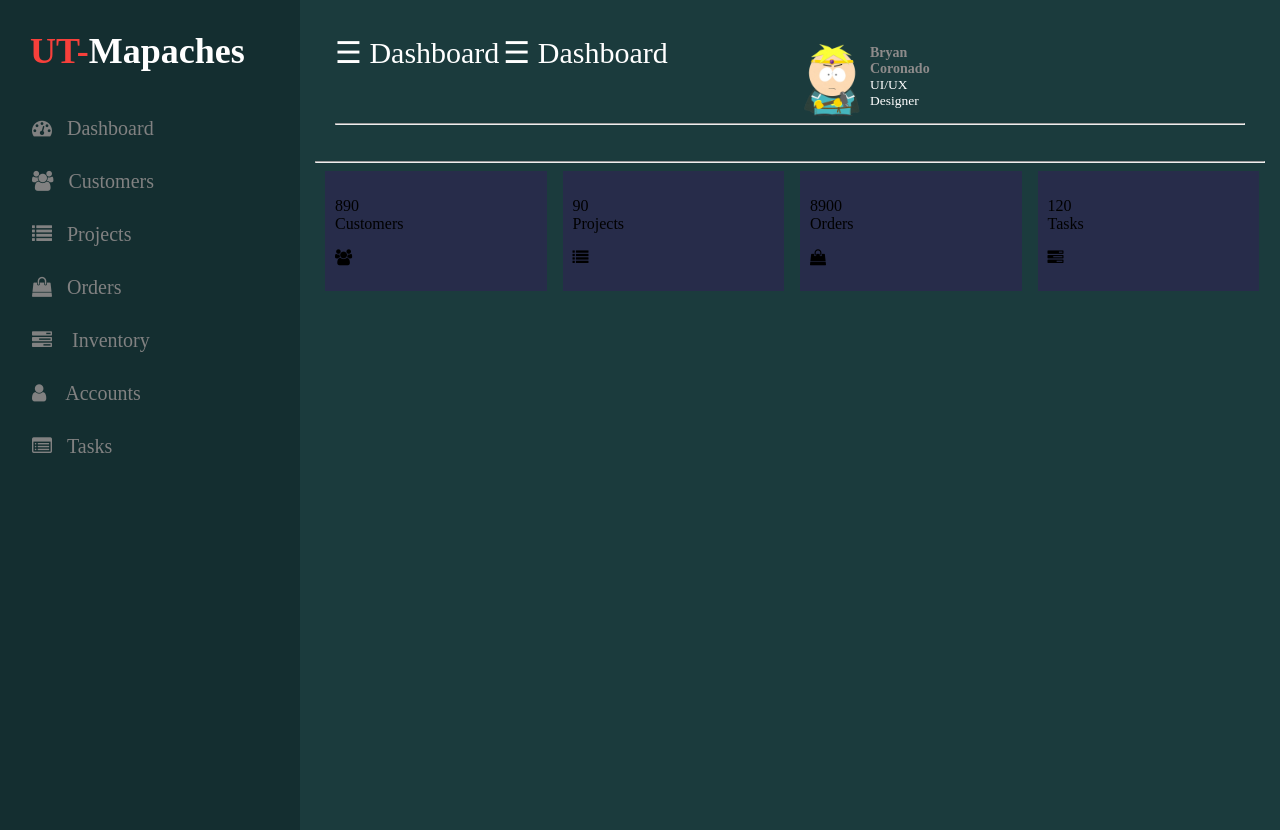
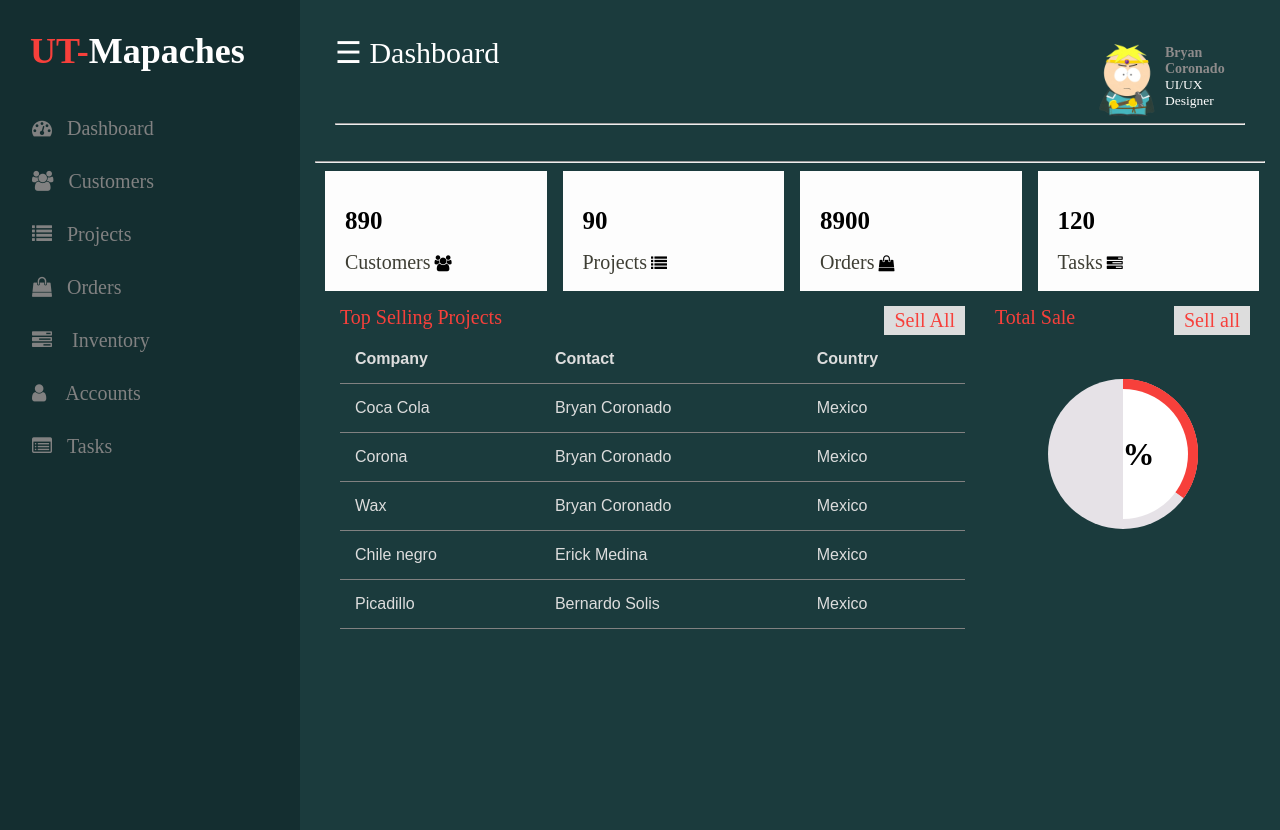
Before and after one commit to Bryancee/dashboard-uts, a plain HTML site: page index.html in a window 1280 px wide. Drawn offline with nearby package versions, Linux system fonts and the light colour scheme.

Commit message:
Terminamos css

```diff
--- a/css/dashboard.css
+++ b/css/dashboard.css
@@ -73,7 +73,7 @@ body{
 
 .profile{
     display: inline-block;
-    float: risght;
+    float: right;
     width: 160px;
 }
 
@@ -106,7 +106,143 @@ body{
 .box{
     width: 85%;
     height: 100px;
-    background-color: #272c4a;
+    background-color: #fdfdfd;
     margin-left: 10px;
     padding: 10px;
 }
+
+.box p{
+    color: rgb(0, 0, 0);
+    font-size: 25px;
+    font-weight: bold;
+    line-height: 40px;
+    padding-left: 10px;
+    margin-top: 20px;
+    display: inline-block;
+}
+
+.box span{
+    font-size: 20px;
+    font-weight: 400;
+    color: rgb(62, 62, 52);
+}
+
+.box-i  con{
+    font-size: 40px important;
+    float: right;
+    margin-top: 35px important;
+    color: #818181;
+    padding-right: 10px ;
+}
+
+.col-div-8{
+    width: 70%;
+    float: left;
+
+}
+
+.col-div-4{
+    width: 30%;
+    float: left;
+}
+
+.content-box{
+    padding: 15px;
+}
+
+.content-box p{
+    color: #f7403b;
+    font-size: 20px;
+    margin: 0;
+}
+
+.content-box p span{
+    float: right;
+    background-color: #ddd;
+    padding: 3px 10px;
+    font-size: 	1px important;
+}
+
+.box-8 .box4{
+    width: 95%;
+    background-color: #272c4a;
+    height: 350px;
+}
+
+.nav2{
+    display: none;
+
+}
+
+.box-8{
+    margin-left: 10px;
+}
+
+table{
+    font-family:  arial,sans-serif;
+    width: 100%;
+    border-collapse: collapse;
+}
+
+td, th{
+    text-align: left;
+    color: #ddd;
+    padding: 15px;
+    border-bottom: 1px solid #818181;
+}
+
+.circle-wrap{
+    margin: 50px auto;
+    width: 150px;
+    height: 150px;
+    background-color: #e6e2e7;
+    border-radius: 50%;
+}
+
+.circle-wrap .circle .mask,
+.circle-wrap .circle .fill{
+    width: 150px;
+    height: 150px;
+    position: absolute;
+    border-radius: 50%;
+}
+
+.circle-wrap .circle .mask{
+    clip: rect(0px, 150px, 150px, 75px);
+}
+
+.circle-wrap .circle .mask .fill{
+    clip: rect(0px, 75px, 150px, 0px);
+    background-color: #f7403b;
+}
+
+.circle-wrap .circle .mask .full,
+.circle-wrap .circle .fill{
+    animation: fill ease-in-out 3s;
+    transform: rotate(126deg);
+}
+
+@keyframes fill{
+    0%{
+        transform: rotate(0deg);
+    }
+
+    100%{
+        transform: rotate(126deg);
+    }
+}
+
+.circle-wrap .inside-circle{
+    z-index: 500;
+    font-size: 2rem;
+    width: 130px;
+    height: 130px;
+    border-radius: 50%;
+    background-color: #fff;
+    line-height: 130px;
+    text-align: center;
+    margin-top: 10px;
+    margin-left: 10px;
+    position: absolute;
+    font-weight: 700;
+}
--- a/index.html
+++ b/index.html
@@ -100,8 +100,6 @@
         <i class="fa fa-tasks box-icon"></i>
       </div>
     </div>
-    <div class="clearfix"></div>
-  </div>
     <div class="col-div-8">
       <div class="box-8">
         <div class="content-box">
@@ -168,6 +166,9 @@
     <div class="clearfix"></div>
   </div>
 
+  <div class="clearfix"></div>
+</div>
+
   <script src="https://cdnjs.cloudflare.com/ajax/libs/jquery/3.5.1/jquery.min.js" integrity="sha512-bLT0Qm9VnAYZDflyKcBaQ2gg0hSYNQrJ8RilYldYQ1FxQYoCLtUjuuRuZo+fjqhx/qtq/1itJ0C2ejDxltZVFg==" crossorigin="anonymous" referrerpolicy="no-referrer"></script>
   <script src="./js/dashboard.js"></script>
 </body>
```
Lines whose indentation alone changed are shown as unchanged.
